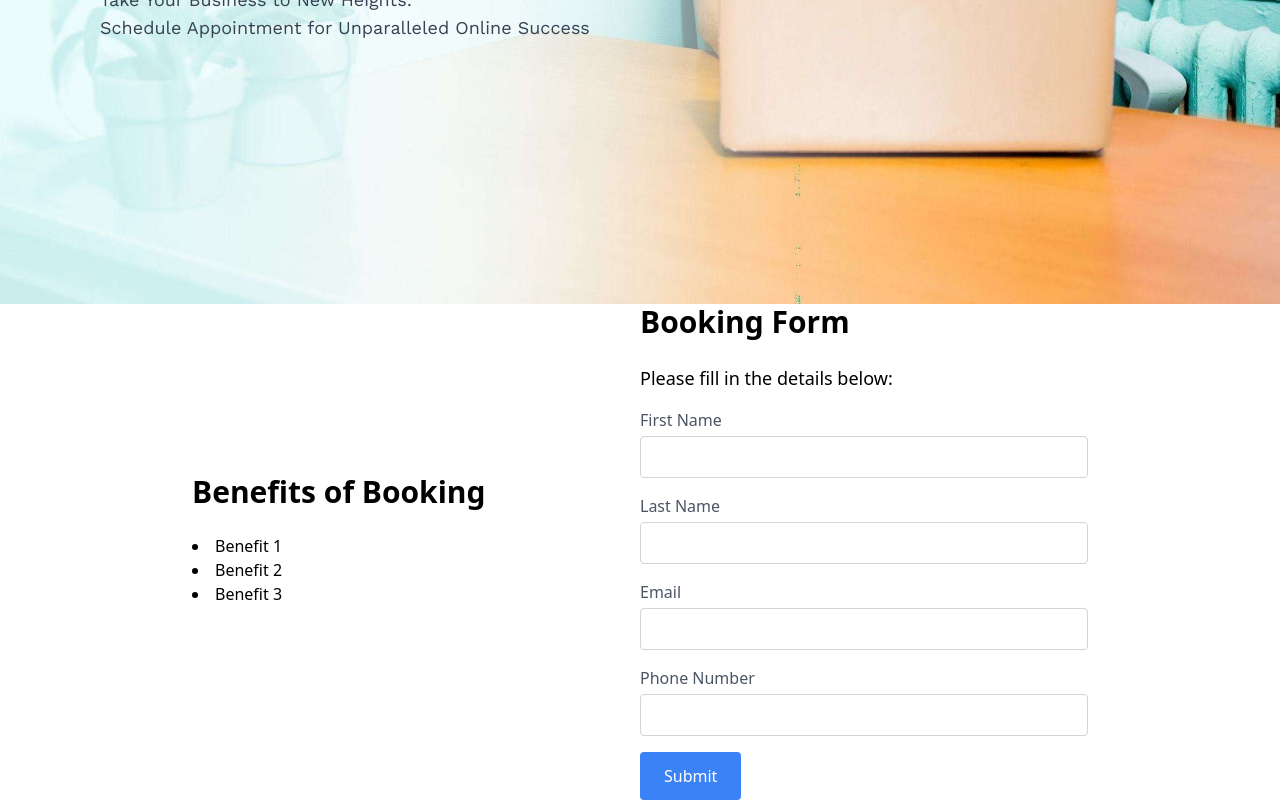
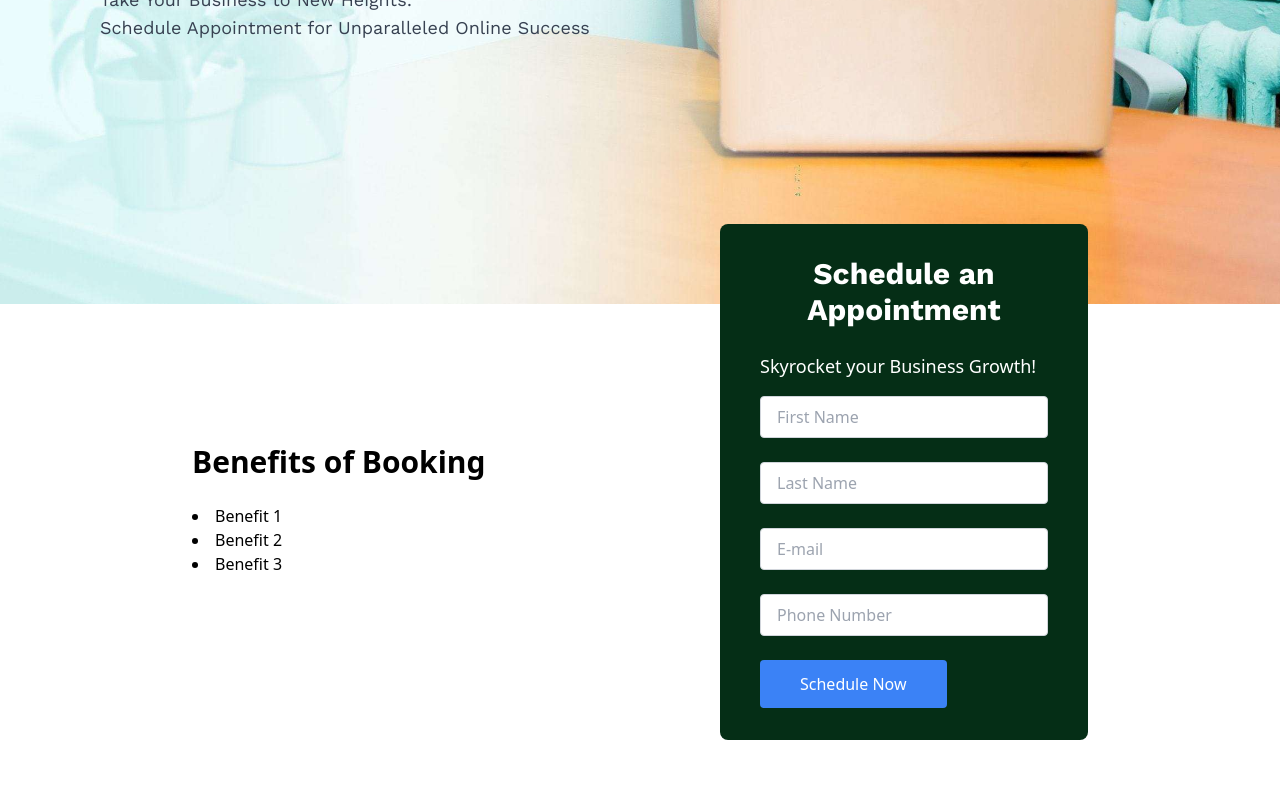
Before and after one commit to pmudassir/Webix, a Next.js app: page / in a window 1280 px wide. Shown: the part 496-1296 px from the top of the page. After the commit the page ends 1236 px from the top, so only its background shows below. Built offline with nearby package versions, Linux system fonts and the light colour scheme.

Commit message:
form redesigned

```diff
--- a/components/Form.jsx
+++ b/components/Form.jsx
@@ -1,36 +1,32 @@
 const Form = () => {
     return (
-        <div>
-            <h2 className="text-3xl font-bold mb-6">Booking Form</h2>
-            <p className="text-lg mb-4">Please fill in the details below:</p>
+      <div className="bg-green-950 py-8 px-10 rounded-lg -mt-20 ml-20">
+        <h2 className="text-3xl font-bold mb-6 text-white font-work text-center">Schedule an Appointment</h2>
+        <p className="text-lg mb-4 text-white">Skyrocket your Business Growth!</p>
 
         <form>
-                <div className="mb-4">
-                    <label className="block mb-1 text-gray-600">First Name</label>
-                    <input type="text" className="border border-gray-300 rounded px-4 py-2 w-full focus:outline-none focus:border-blue-500" />
+          <div className="mb-6">
+            <input type="text" className="border border-gray-300 rounded px-4 py-2 w-full focus:outline-none focus:border-blue-500" placeholder="First Name" required />
           </div>
 
-                <div className="mb-4">
-                    <label className="block mb-1 text-gray-600">Last Name</label>
-                    <input type="text" className="border border-gray-300 rounded px-4 py-2 w-full focus:outline-none focus:border-blue-500" />
+          <div className="mb-6">
+            <input type="text" className="border border-gray-300 rounded px-4 py-2 w-full focus:outline-none focus:border-blue-500" placeholder="Last Name" required />
           </div>
 
-                <div className="mb-4">
-                    <label className="block mb-1 text-gray-600">Email</label>
-                    <input type="email" className="border border-gray-300 rounded px-4 py-2 w-full focus:outline-none focus:border-blue-500" />
+          <div className="mb-6">
+            <input type="email" className="border border-gray-300 rounded px-4 py-2 w-full focus:outline-none focus:border-blue-500" placeholder="E-mail" required />
           </div>
 
-                <div className="mb-4">
-                    <label className="block mb-1 text-gray-600">Phone Number</label>
-                    <input type="tel" className="border border-gray-300 rounded px-4 py-2 w-full focus:outline-none focus:border-blue-500" />
+          <div className="mb-6">
+            <input type="tel" className="border border-gray-300 rounded px-4 py-2 w-full focus:outline-none focus:border-blue-500" placeholder="Phone Number" required />
           </div>
 
-                <button type="submit" className="bg-blue-500 text-white rounded px-6 py-3 hover:bg-blue-600">
-                    Submit
+          <button type="submit" className="bg-blue-500 text-white rounded px-10 py-3 hover:bg-blue-600">
+            Schedule Now
           </button>
         </form>
       </div>
-    )
-}
+    );
+  };
 
-export default Form
+  export default Form;
--- a/package.json
+++ b/package.json
@@ -9,6 +9,10 @@
     "lint": "next lint"
   },
   "dependencies": {
+    "@emotion/react": "^11.11.1",
+    "@emotion/styled": "^11.11.0",
+    "@mui/icons-material": "^5.14.0",
+    "@mui/material": "^5.14.0",
     "autoprefixer": "10.4.14",
     "next": "13.4.10",
     "postcss": "8.4.26",
```
Also changed, not shown: 1 other file (tests, documents, lock files or other folders). Lines whose indentation alone changed are shown as unchanged.
